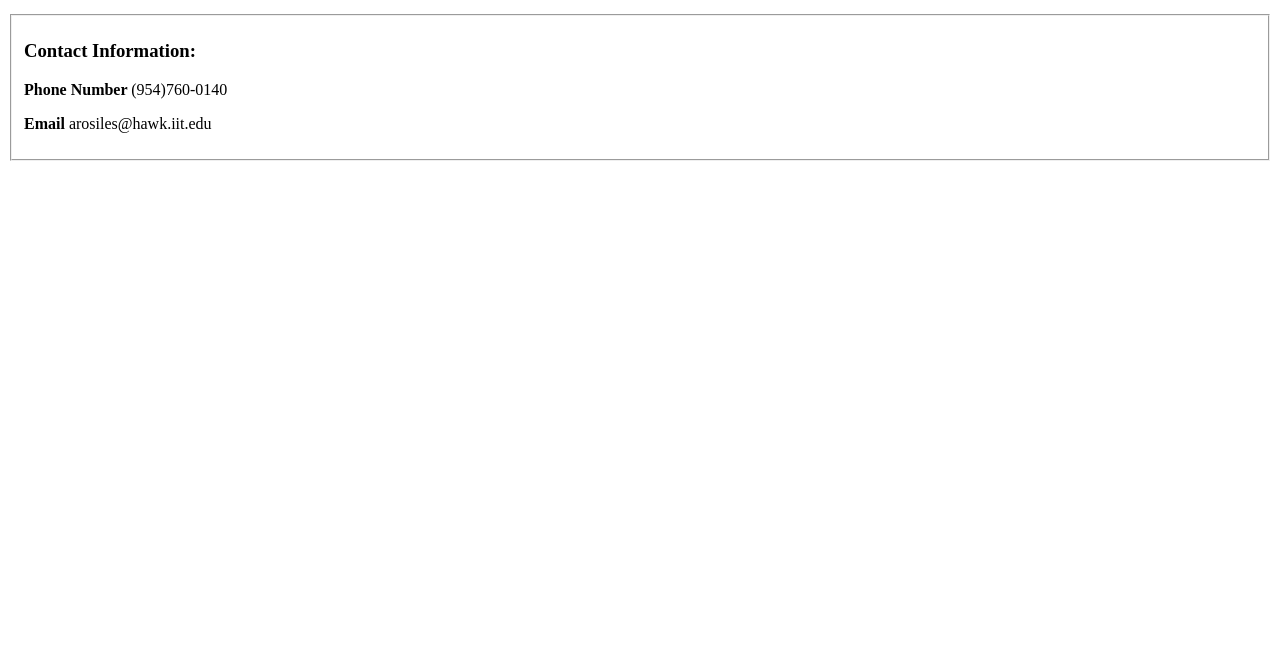
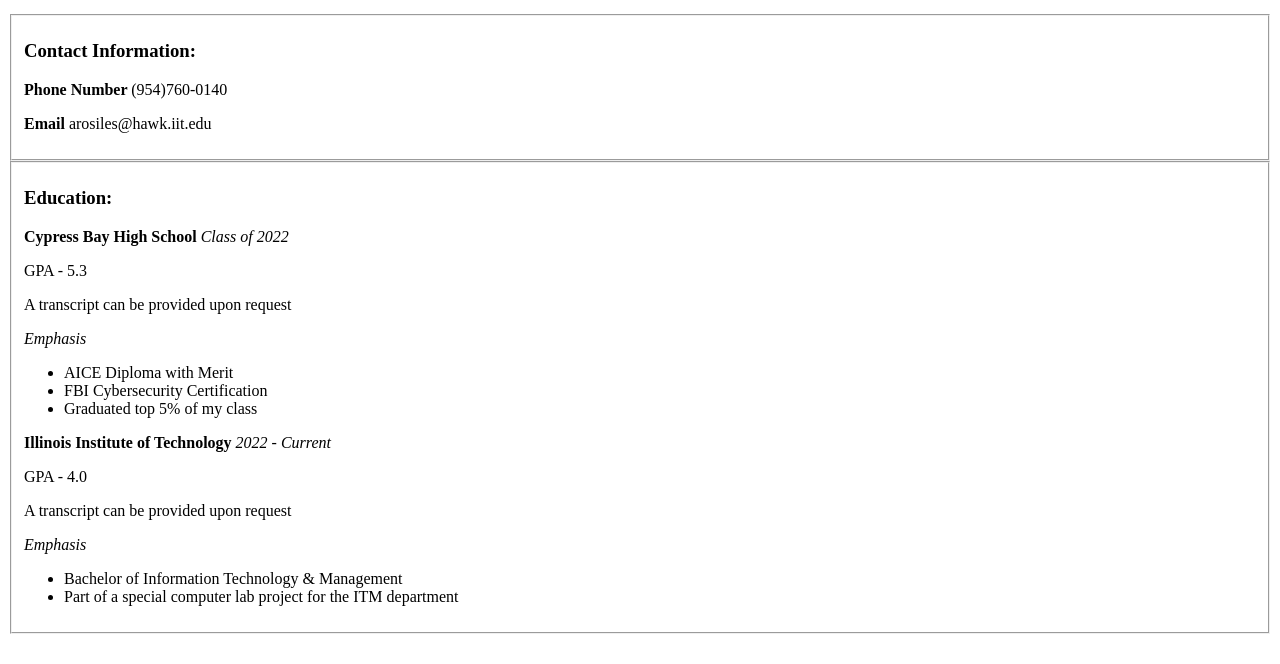
Before and after one commit to aros14/project1, a plain HTML site: page index.html in a window 1280 px wide. Shown: the part 136-800 px from the top of the page. Drawn offline with Linux system fonts and the light colour scheme.

Commit message:
adding edu section to resume

```diff
--- a/index.html
+++ b/index.html
@@ -20,5 +20,26 @@
 		<p><strong>Phone Number </strong>(954)760-0140</p>
 		<p><strong>Email </strong>arosiles@hawk.iit.edu</p>
 	</fieldset>
+	<fieldset>
+		<h3>Education:</h3>
+		<p><strong>Cypress Bay High School </strong><em>Class of 2022</em></p>
+		<p>GPA - 5.3</p>
+		<p>A transcript can be provided upon request</p>
+		<p><em>Emphasis</em><p>
+		<ul>
+			<li>AICE Diploma with Merit</li>
+			<li>FBI Cybersecurity Certification </li>
+			<li>Graduated top 5% of my class</li>
+		</ul>
+		<p> </P>
+		<p><strong>Illinois Institute of Technology </strong><em>2022 - Current</em></p>
+		<p>GPA - 4.0</p>
+		<p>A transcript can be provided upon request</p>
+		<p><em>Emphasis</em><p>
+		<ul>
+			<li>Bachelor of Information Technology & Management  </li>
+			<li>Part of a special computer lab project for the ITM department </li>
+		</ul>
+	</fieldset>
 </body>
 </html>
```
